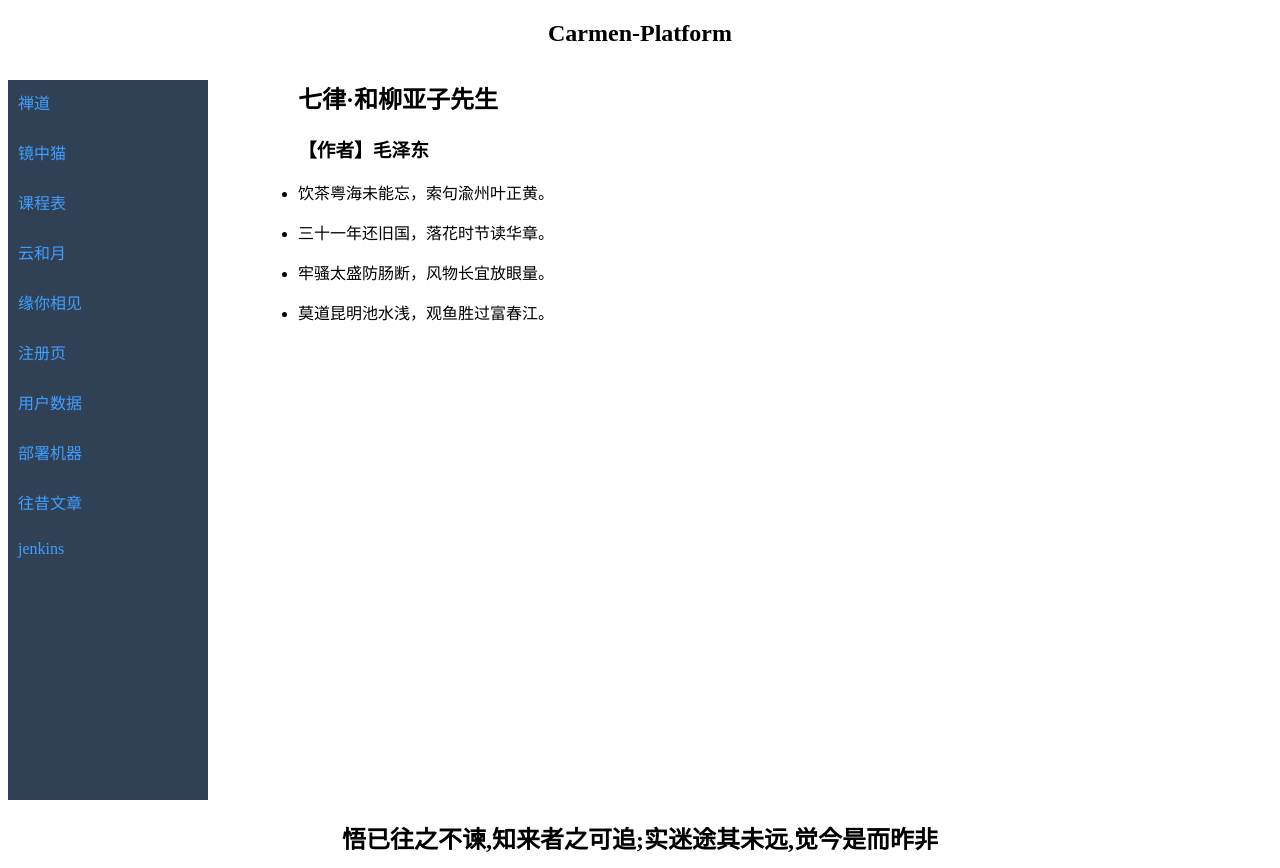
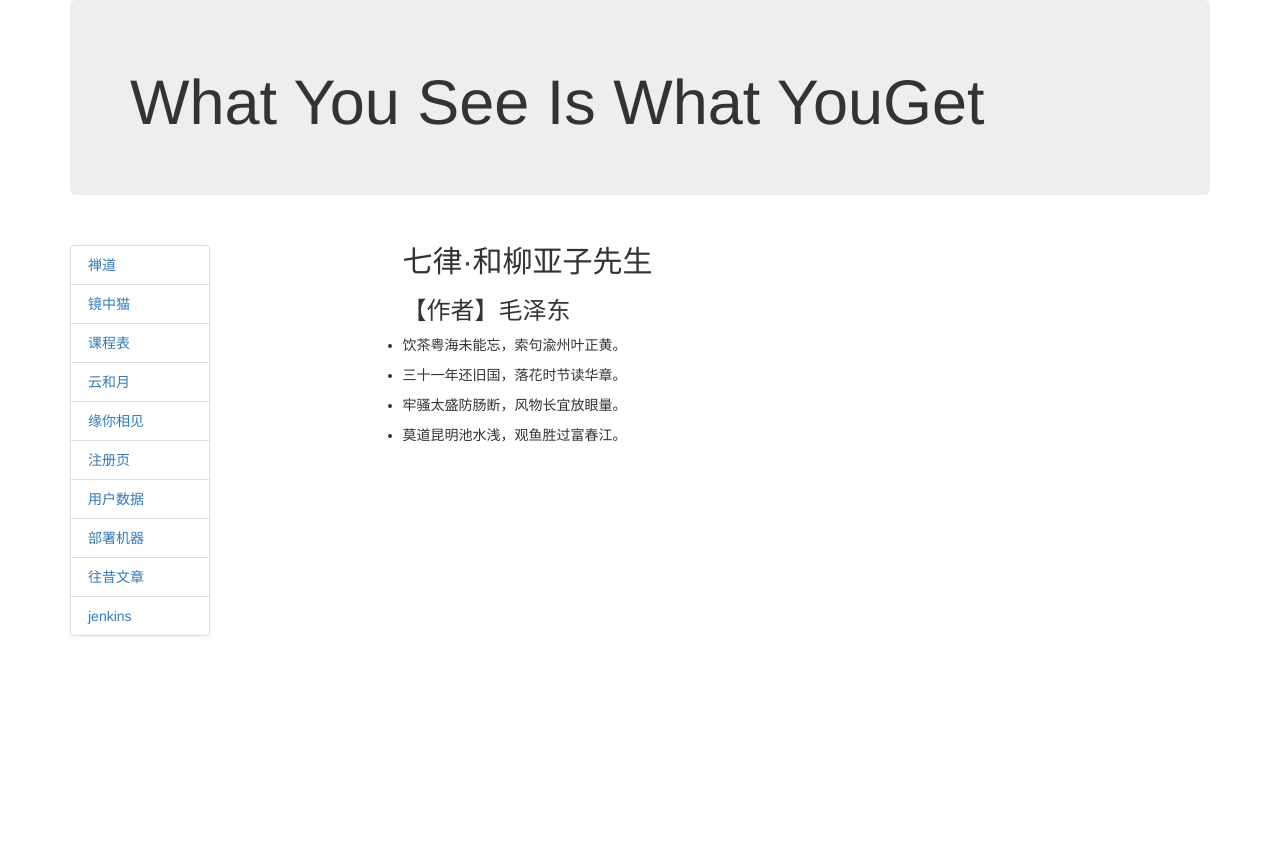
Before and after one commit to TrellixVulnTeam/flask-carmen_BVDI, a Flask app: page / in a window 1280 px wide. After the commit the page ends 636 px from the top, so only its background shows below. Run offline with Flask 2, Linux system fonts and the light colour scheme; some libraries are stand-ins or nearby versions.

Commit message:
fsdafjsdaklfj ffslad; f; exit exit()

```diff
--- a/flask-carmen/flask-env/app.py
+++ b/flask-carmen/flask-env/app.py
@@ -43,17 +43,6 @@ def zen():
 # @app.route('/index', methods=('GET',))
 # def index():
 #     return render_template("index/index.html")
-
-
-@app.route('/home', methods=('GET',))
-def home():
-    lists = [
-        {"title": "头条新闻", "intro": "XXXXXXXXX"},
-        {"title": "头条新闻", "intro": "XXXXXXXXX"},
-        {"title": "头条新闻", "intro": "XXXXXXXXX"},
-    ]
-    # 左边的newsLists代表传入模板变量名称，lists则是要出入的对象
-    return render_template("index/home.html", newsLists=lists)
 
 
 @app.route('/schedule', methods=('GET',))
--- /dev/null
+++ b/flask-carmen/flask-env/templates/base02.html
@@ -0,0 +1,73 @@
+<!DOCTYPE html>
+<html>
+<head>
+<meta charset="UTF-8">
+<title>{% block title %}You See{% endblock %}</title>
+{% block styles %}{% endblock %}
+<link rel="stylesheet" href="http://cdn.static.runoob.com/libs/bootstrap/3.3.7/css/bootstrap.min.css">
+<script src="http://cdn.static.runoob.com/libs/jquery/2.1.1/jquery.min.js"></script>
+<script src="http://cdn.static.runoob.com/libs/bootstrap/3.3.7/js/bootstrap.min.js"></script>
+<style>
+/* Custom Styles */
+    ul.nav-tabs{
+        width: 140px;
+        margin-top: 20px;
+        border-radius: 4px;
+        border: 1px solid #ddd;
+        box-shadow: 0 1px 4px rgba(0, 0, 0, 0.067);
+    }
+    ul.nav-tabs li{
+        margin: 0;
+        border-top: 1px solid #ddd;
+    }
+    ul.nav-tabs li:first-child{
+        border-top: none;
+    }
+    ul.nav-tabs li a{
+        margin: 0;
+        padding: 8px 16px;
+        border-radius: 0;
+    }
+    ul.nav-tabs li.active a, ul.nav-tabs li.active a:hover{
+        color: #fff;
+        background: #0088cc;
+        border: 1px solid #0088cc;
+    }
+    ul.nav-tabs li:first-child a{
+        border-radius: 4px 4px 0 0;
+    }
+    ul.nav-tabs li:last-child a{
+        border-radius: 0 0 4px 4px;
+    }
+    ul.nav-tabs.affix{
+        top: 30px; /* Set the top position of pinned element */
+    }
+</style>
+</head>
+<body data-spy="scroll" data-target="#myScrollspy">
+<div class="container">
+   <div class="jumbotron">
+        <h1>What You See Is What YouGet</h1>
+    </div>
+    <div class="row">
+        <div class="col-xs-3" id="myScrollspy">
+            <ul class="nav nav-tabs nav-stacked" data-spy="affix" data-offset-top="125">
+				<li><a href="{{ url_for("zen") }}">禅道</a></li>
+				<li><a href="{{ url_for("crystal") }}">镜中猫</a></li>
+				<li><a href="{{ url_for("schedule") }}">课程表</a></li>
+				<li><a href="{{ url_for("sun") }}">云和月</a></li>
+				<li><a href="{{ url_for("form") }}">缘你相见</a></li>
+				<li><a href="{{ url_for("register") }}">注册页</a></li>
+				<li><a href="{{ url_for("userList") }}">用户数据</a></li>
+				<li><a href="http://8.135.10.27:5000">部署机器</a></li>
+				<li><a href="https://blog.csdn.net/LiXueFu727224204">往昔文章</a></li>
+				<li><a href="http://1.15.50.20:8080/">jenkins</a></li>
+            </ul>
+        </div>
+        <div class="col-xs-9">
+			{% block content %}{% endblock %}
+        </div>
+    </div>
+</div>
+</body>
+</html>
--- a/flask-carmen/flask-env/templates/index/crystal.html
+++ b/flask-carmen/flask-env/templates/index/crystal.html
@@ -1,4 +1,4 @@
-{% extends 'base.html' %}
+{% extends 'base02.html' %}
 {% block title %}猫之泣{% endblock %}
 {% block styles %}
 <style type="text/css">
--- a/flask-carmen/flask-env/templates/index/form.html
+++ b/flask-carmen/flask-env/templates/index/form.html
@@ -1,4 +1,4 @@
-{% extends 'base.html' %}
+{% extends 'base02.html' %}
 {% block title %}缘你相见{% endblock %}
 {% block content %}
 <h1>缘你相见</h1>
--- a/flask-carmen/flask-env/templates/index/index.html
+++ b/flask-carmen/flask-env/templates/index/index.html
@@ -1,4 +1,4 @@
-{% extends 'base.html' %}
+{% extends 'base02.html' %}
 {% block title %}风物长宜放眼量{% endblock %}
 {% block styles %}
 <style type="text/css">
--- a/flask-carmen/flask-env/templates/index/register.html
+++ b/flask-carmen/flask-env/templates/index/register.html
@@ -1,4 +1,4 @@
-{% extends 'base.html' %}
+{% extends 'base02.html' %}
 {% block title %}register in{% endblock %}
 {% block content %}
 <h1>注册页</h1>
--- a/flask-carmen/flask-env/templates/index/schedule.html
+++ b/flask-carmen/flask-env/templates/index/schedule.html
@@ -1,4 +1,4 @@
-{% extends 'base.html' %}
+{% extends 'base02.html' %}
 {% block title %}课程表{% endblock %}
 {% block content %}
 <table border="15" cellspacing="1" bordercolor="#f0f">
--- a/flask-carmen/flask-env/templates/index/sun.html
+++ b/flask-carmen/flask-env/templates/index/sun.html
@@ -1,4 +1,4 @@
-{% extends 'base.html' %}
+{% extends 'base02.html' %}
 {% block title %}太阳东升西落图{% endblock %}
 {% block styles %}
 <style type="text/css">
--- a/flask-carmen/flask-env/templates/index/zen.html
+++ b/flask-carmen/flask-env/templates/index/zen.html
@@ -1,4 +1,4 @@
-{% extends 'base.html' %}
+{% extends 'base02.html' %}
 {% block title %}python之禅{% endblock %}
 {% block content %}
 <ul>
--- a/flask-carmen/flask-env/templates/user/edit_user.html
+++ b/flask-carmen/flask-env/templates/user/edit_user.html
@@ -1,4 +1,4 @@
-{% extends 'base.html' %}
+{% extends 'base02.html' %}
 {% block title %}register in{% endblock %}
 {% block content %}
 <h1>编辑页</h1>
--- a/flask-carmen/flask-env/templates/user/user_list.html
+++ b/flask-carmen/flask-env/templates/user/user_list.html
@@ -1,4 +1,4 @@
-{% extends 'base.html' %}
+{% extends 'base02.html' %}
 {% block title %}register in{% endblock %}
 {% block content %}
 <form action="" method="post">
--- a/flask-carmen/flask-env/utils.py
+++ b/flask-carmen/flask-env/utils.py
@@ -22,6 +22,6 @@ def createBatchUsers():
         db.session.add(user)
     db.session.commit()
 
-
-if __name__ == '__main__':
-    createBatchUsers()
+#
+# if __name__ == '__main__':
+#     createBatchUsers()
```
Also changed, not shown: flask-carmen/flask-env/templates/index/home.html (deleted, +0 -41 lines).
